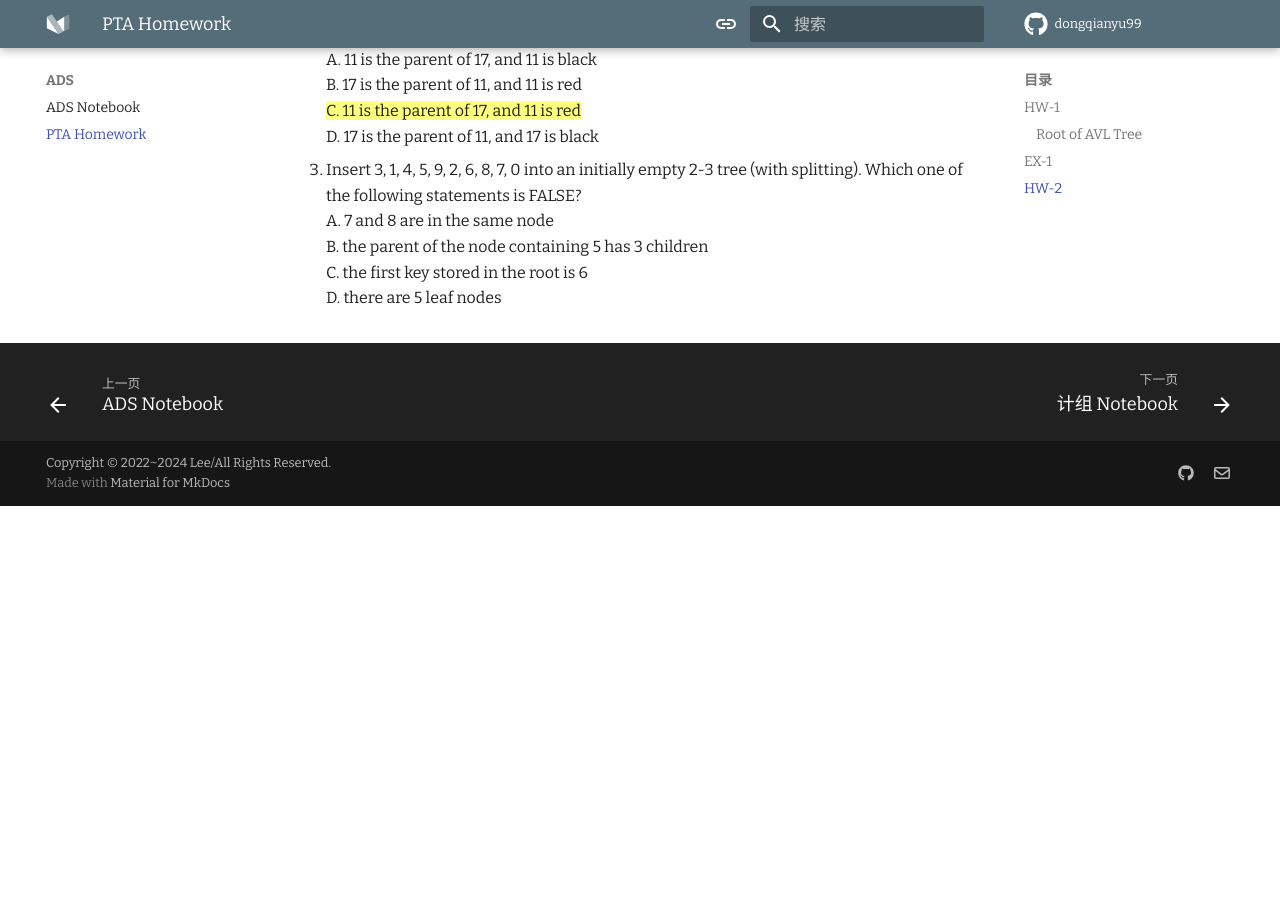
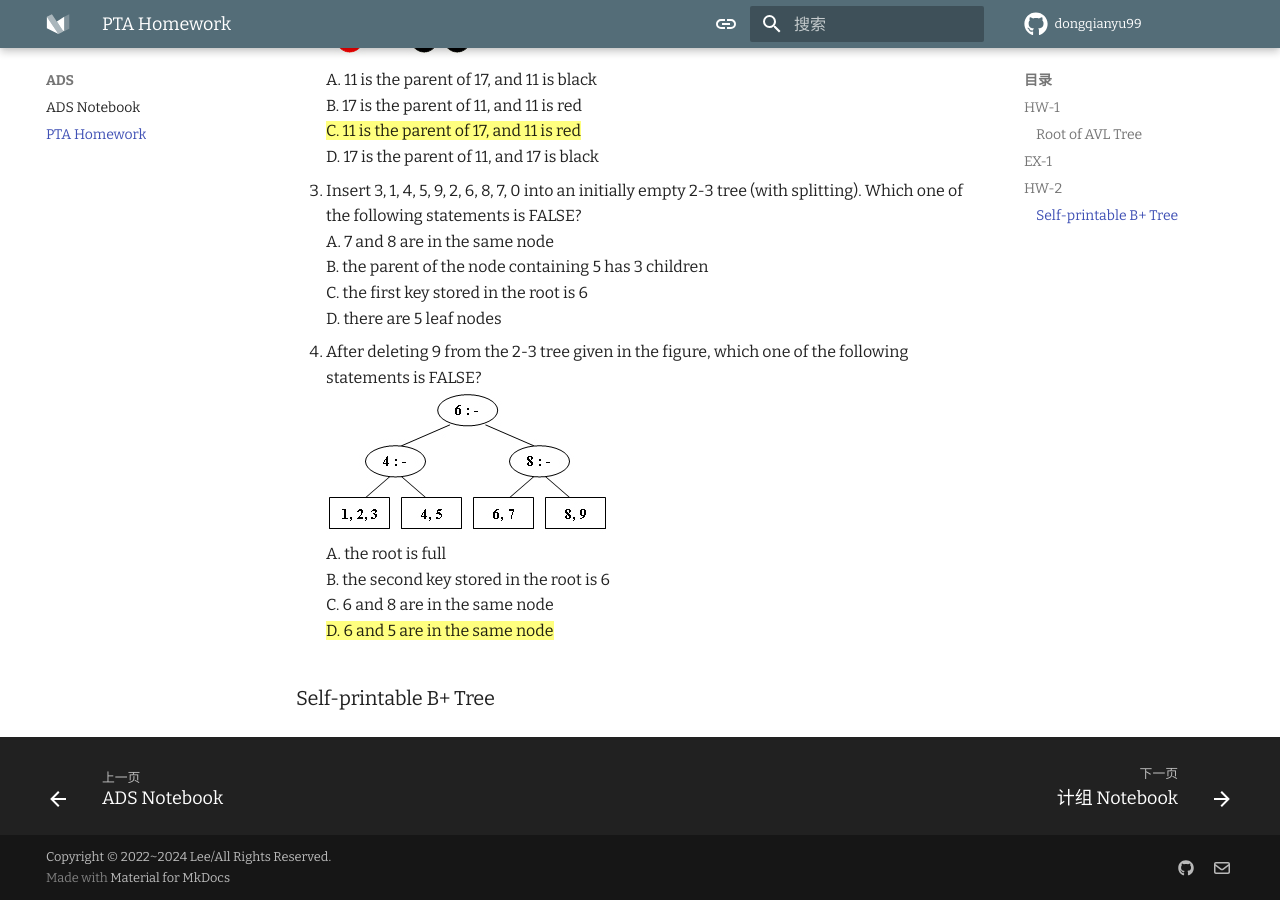
Before and after one commit to dongqianyu99/dongqianyu-blog, an MkDocs documentation site: the page built from docs/ADS/PTA Homework/homework.md, in a window 1280 px wide and 900 px high, scrolled down 5184 px. Built offline with MkDocs 1.6.1 and Material for MkDocs 9.7.7, drawn with Linux system fonts in a browser that asks for light colours; comment, search, counter and statistics services are not loaded; before the commit the page ends 5690 px from its top, so only the background shows below that.

Commit message:
Update 2024/9/16

````diff
--- a/docs/ADS/PTA Homework/homework.md
+++ b/docs/ADS/PTA Homework/homework.md
@@ -23,7 +23,7 @@ A.Aggregate analysis shows that for all n, a sequence of nn operations takes wor
 C. For accounting method, when an operation's amortized cost exceeds its actual cost, we save the difference as credit to pay for later operations whose amortized cost is less than their actual cost
 D. The difference between aggregate analysis and accounting method is that the later one assumes that the amortized costs of the operations may differ from each other
 
-#### Root of AVL Tree
+### Root of AVL Tree
 ```c
 # include <stdio.h>
 # include <stdlib.h>
@@ -181,3 +181,12 @@ A. 7 and 8 are in the same node
 B. the parent of the node containing 5 has 3 children
 C. the first key stored in the root is 6
 D. there are 5 leaf nodes
+
+4. After deleting 9 from the 2-3 tree given in the figure, which one of the following statements is FALSE?
+![alt text](130.jpg)
+A. the root is full
+B. the second key stored in the root is 6
+C. 6 and 8 are in the same node
+==D. 6 and 5 are in the same node==
+
+### Self-printable B+ Tree
````
Also changed, not shown: docs/ADS/ADS notebook/image-10.png (deleted), docs/ADS/ADS notebook/image-2.png (deleted), docs/ADS/ADS notebook/image-3.png (deleted), docs/ADS/ADS notebook/image-5.png (deleted), docs/ADS/ADS notebook/image-7.png (deleted), docs/ADS/ADS notebook/image-8.png (deleted), docs/ADS/ADS notebook/image-9.png (deleted), docs/ADS/PTA Homework/130.jpg (added).
